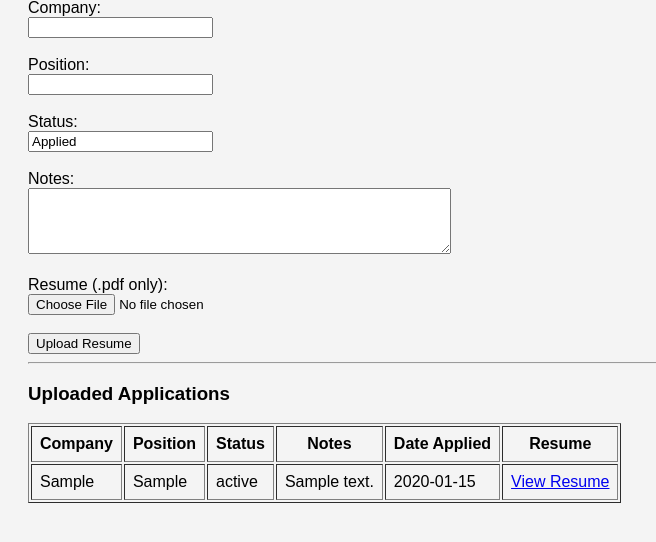
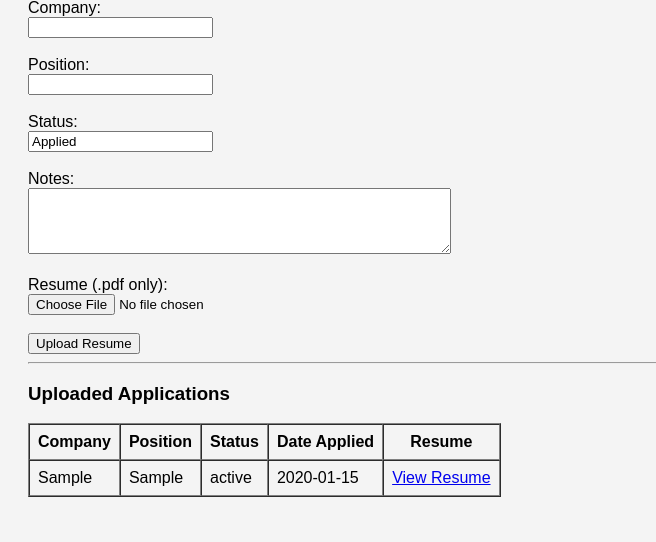
Before and after one commit to Gideon1712/autotrack-backend, a Flask app: page /dashboard/1 in a window 1280 px wide. Shown: the part 125-667 px from the top of the page, without its empty margins (0-656 px from the left). Run offline with Flask 3, Linux system fonts and the light colour scheme; tables that the repository leaves empty hold one stand-in row (values such as "Sample post").

Commit message:
new dashboard.html

```diff
--- a/app/templates/dashboard.html
+++ b/app/templates/dashboard.html
@@ -5,7 +5,6 @@
 {% block content %}
   <h2>Dashboard (User ID: {{ user_id }})</h2>
 
-  <!-- Resume Upload Form -->
   <form method="POST" action="{{ url_for('main.upload_resume') }}" enctype="multipart/form-data">
       <input type="hidden" name="user_id" value="{{ user_id }}">
 
@@ -29,32 +28,25 @@
 
   <hr>
 
-  <!-- Application Table -->
   <h3>Uploaded Applications</h3>
   {% if applications %}
-    <table border="1" cellpadding="8">
-      <thead>
+    <table border="1" cellpadding="8" cellspacing="0">
       <tr>
         <th>Company</th>
         <th>Position</th>
         <th>Status</th>
-          <th>Notes</th>
         <th>Date Applied</th>
         <th>Resume</th>
       </tr>
-      </thead>
-      <tbody>
       {% for app in applications %}
         <tr>
           <td>{{ app.company }}</td>
           <td>{{ app.position }}</td>
           <td>{{ app.status }}</td>
-          <td>{{ app.notes }}</td>
-          <td>{{ app.date_applied.strftime('%Y-%m-%d') if app.date_applied else '—' }}</td>
+          <td>{{ app.date_applied.strftime('%Y-%m-%d') }}</td>
           <td><a href="{{ app.resume_url }}" target="_blank">View Resume</a></td>
         </tr>
       {% endfor %}
-      </tbody>
     </table>
   {% else %}
     <p>No applications uploaded yet.</p>
```
Lines whose indentation alone changed are shown as unchanged.
